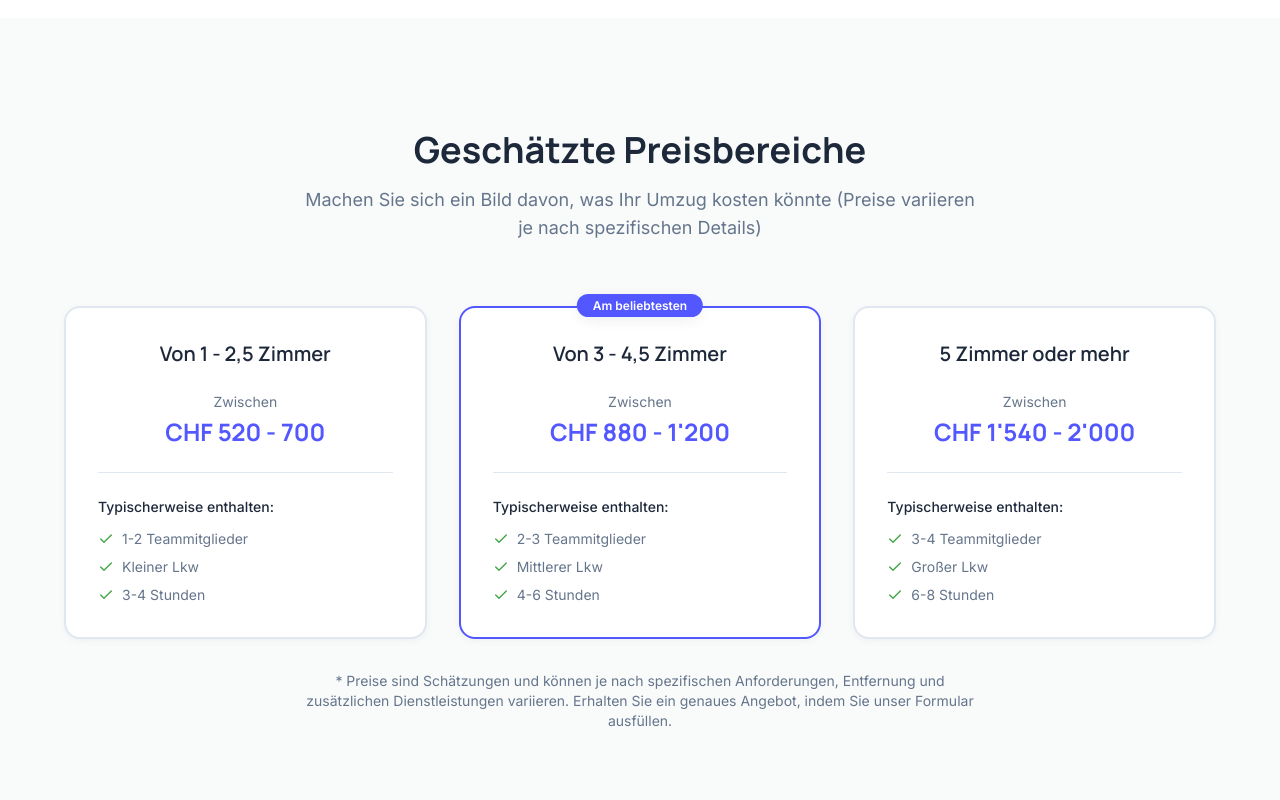
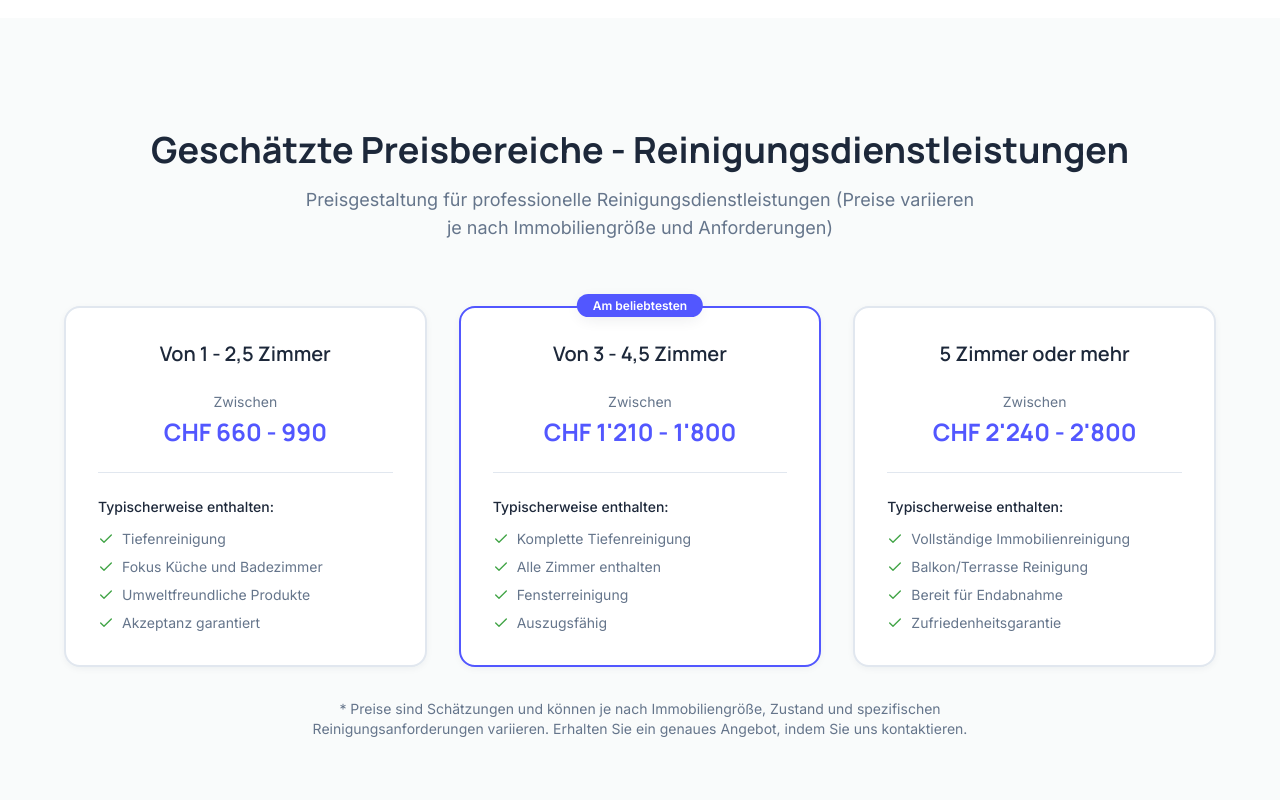
Before and after one commit to muhammed9295/multifagro-gmbh, a React (Vite) app: page /pricing in a window 1280 px wide. Shown: the part 1300-2100 px from the top of the page. Built offline with nearby package versions, Linux system fonts and the light colour scheme; the HTML template or start-up script is replaced by a standard one.

Commit message:
Added new cleaning pricing

```diff
--- a/src/locales/de/translation.json
+++ b/src/locales/de/translation.json
@@ -385,7 +385,7 @@
       }
     },
     "estimates": {
-      "title": "Geschätzte Preisbereiche",
+      "title": "Geschätzte Preisbereiche - Umzugsdienstleistungen",
       "subtitle": "Machen Sie sich ein Bild davon, was Ihr Umzug kosten könnte (Preise variieren je nach spezifischen Details)",
       "mostPopular": "Am beliebtesten",
       "localMove": "Lokaler Umzug",
@@ -410,6 +410,31 @@
           "local": "CHF 700 - 1,100",
           "distance": "CHF 1'540 - 2'000",
           "features": ["3-4 Teammitglieder", "Großer Lkw", "6-8 Stunden"]
+        }
+      }
+    },
+    "cleaningEstimates": {
+      "title": "Geschätzte Preisbereiche - Reinigungsdienstleistungen",
+      "subtitle": "Preisgestaltung für professionelle Reinigungsdienstleistungen (Preise variieren je nach Immobiliengröße und Anforderungen)",
+      "mostPopular": "Am beliebtesten",
+      "priceLabel": "Zwischen",
+      "typicallyIncludes": "Typischerweise enthalten:",
+      "disclaimer": "* Preise sind Schätzungen und können je nach Immobiliengröße, Zustand und spezifischen Reinigungsanforderungen variieren. Erhalten Sie ein genaues Angebot, indem Sie uns kontaktieren.",
+      "sizes": {
+        "studio": {
+          "title": "Von 1 - 2,5 Zimmer",
+          "price": "CHF 660 - 990",
+          "features": ["Tiefenreinigung", "Fokus Küche und Badezimmer", "Umweltfreundliche Produkte", "Akzeptanz garantiert"]
+        },
+        "twoBedroom": {
+          "title": "Von 3 - 4,5 Zimmer",
+          "price": "CHF 1'210 - 1'800",
+          "features": ["Komplette Tiefenreinigung", "Alle Zimmer enthalten", "Fensterreinigung", "Auszugsfähig"]
+        },
+        "threeFourBedroom": {
+          "title": "5 Zimmer oder mehr",
+          "price": "CHF 2'240 - 2'800",
+          "features": ["Vollständige Immobilienreinigung", "Balkon/Terrasse Reinigung", "Bereit für Endabnahme", "Zufriedenheitsgarantie"]
         }
       }
     },
--- a/src/locales/en/translation.json
+++ b/src/locales/en/translation.json
@@ -385,7 +385,7 @@
       }
     },
     "estimates": {
-      "title": "Estimated Price Ranges",
+      "title": "Estimated Price Ranges - Moving Services",
       "subtitle": "Get an idea of what your move might cost (prices vary by specific details)",
       "mostPopular": "Most Popular",
       "localMove": "Local Move",
@@ -410,6 +410,31 @@
           "local": "CHF 700 - 1,100",
           "distance": "CHF 1'540 - 2'000",
           "features": ["3-4 team members", "Large truck", "6-8 hours"]
+        }
+      }
+    },
+    "cleaningEstimates": {
+      "title": "Estimated Price Ranges - Cleaning Services",
+      "subtitle": "Professional cleaning services pricing (prices vary by property size and requirements)",
+      "mostPopular": "Most Popular",
+      "priceLabel": "Between",
+      "typicallyIncludes": "Typically includes:",
+      "disclaimer": "* Prices are estimates and may vary based on property size, condition, and specific cleaning requirements. Get an accurate quote by contacting us.",
+      "sizes": {
+        "studio": {
+          "title": "From 1 - 2.5 Room",
+          "price": "CHF 660 - 990",
+          "features": ["Deep cleaning", "Kitchen & bathroom focus", "Eco-friendly products", "Acceptance guaranteed"]
+        },
+        "twoBedroom": {
+          "title": "From 3 - 4.5 Room",
+          "price": "CHF 1'210 - 1'800",
+          "features": ["Complete deep cleaning", "All rooms included", "Window cleaning", "Move-out ready"]
+        },
+        "threeFourBedroom": {
+          "title": "5 Room or More",
+          "price": "CHF 2'240 - 2'800",
+          "features": ["Full property cleaning", "Balcony/terrace cleaning", "Final inspection ready", "Satisfaction guaranteed"]
         }
       }
     },
--- a/src/locales/fr/translation.json
+++ b/src/locales/fr/translation.json
@@ -385,7 +385,7 @@
       }
     },
     "estimates": {
-      "title": "Gammes de prix estimées",
+      "title": "Gammes de prix estimées - Services de déménagement",
       "subtitle": "Obtenez une idée de ce que pourrait coûter votre déménagement (les prix varient selon les détails spécifiques)",
       "mostPopular": "Le plus populaire",
       "localMove": "Déménagement local",
@@ -410,6 +410,31 @@
           "local": "CHF 700 - 1,100",
           "distance": "CHF 1'540 - 2'000",
           "features": ["3-4 membres d'équipe", "Grand camion", "6-8 heures"]
+        }
+      }
+    },
+    "cleaningEstimates": {
+      "title": "Gammes de prix estimées - Services de nettoyage",
+      "subtitle": "Tarification des services de nettoyage professionnel (les prix varient selon la taille du bien et les exigences)",
+      "mostPopular": "Le plus populaire",
+      "priceLabel": "Entre",
+      "typicallyIncludes": "Comprend généralement :",
+      "disclaimer": "* Les prix sont des estimations et peuvent varier selon la taille du bien, l'état et les exigences de nettoyage spécifiques. Obtenez un devis précis en nous contactant.",
+      "sizes": {
+        "studio": {
+          "title": "De 1 - 2,5 pièces",
+          "price": "CHF 660 - 990",
+          "features": ["Nettoyage approfondi", "Focus cuisine et salle de bain", "Produits écologiques", "Acceptation garantie"]
+        },
+        "twoBedroom": {
+          "title": "De 3 - 4,5 pièces",
+          "price": "CHF 1'210 - 1'800",
+          "features": ["Nettoyage approfondi complet", "Toutes les pièces incluses", "Nettoyage des fenêtres", "Prêt pour le départ"]
+        },
+        "threeFourBedroom": {
+          "title": "5 pièces ou plus",
+          "price": "CHF 2'240 - 2'800",
+          "features": ["Nettoyage complet du bien", "Nettoyage balcon/terrasse", "Prêt pour inspection finale", "Garantie de satisfaction"]
         }
       }
     },
--- a/src/locales/it/translation.json
+++ b/src/locales/it/translation.json
@@ -385,7 +385,7 @@
       }
     },
     "estimates": {
-      "title": "Fasce di prezzo stimate",
+      "title": "Fasce di prezzo stimate - Servizi di trasloco",
       "subtitle": "Fatti un'idea di quanto potrebbe costare il tuo trasloco (i prezzi variano in base ai dettagli specifici)",
       "mostPopular": "Più popolare",
       "localMove": "Trasloco locale",
@@ -410,6 +410,31 @@
           "local": "CHF 700 - 1,100",
           "distance": "CHF 1'540 - 2'000",
           "features": ["3-4 membri del team", "Grande camion", "6-8 ore"]
+        }
+      }
+    },
+    "cleaningEstimates": {
+      "title": "Fasce di prezzo stimate - Servizi di pulizia",
+      "subtitle": "Prezzi per servizi di pulizia professionale (i prezzi variano in base alle dimensioni della proprietà e ai requisiti)",
+      "mostPopular": "Più popolare",
+      "priceLabel": "Tra",
+      "typicallyIncludes": "Include tipicamente:",
+      "disclaimer": "* I prezzi sono stime e possono variare in base alle dimensioni della proprietà, alle condizioni e ai requisiti di pulizia specifici. Ottieni un preventivo accurato contattandoci.",
+      "sizes": {
+        "studio": {
+          "title": "Da 1 - 2,5 stanze",
+          "price": "CHF 660 - 990",
+          "features": ["Pulizia approfondita", "Focus su cucina e bagno", "Prodotti ecologici", "Accettazione garantita"]
+        },
+        "twoBedroom": {
+          "title": "Da 3 - 4,5 stanze",
+          "price": "CHF 1'210 - 1'800",
+          "features": ["Pulizia approfondita completa", "Tutte le stanze incluse", "Pulizia finestre", "Pronto per la partenza"]
+        },
+        "threeFourBedroom": {
+          "title": "5 stanze o più",
+          "price": "CHF 2'240 - 2'800",
+          "features": ["Pulizia completa della proprietà", "Pulizia balcone/terrazza", "Pronto per ispezione finale", "Garanzia di soddisfazione"]
         }
       }
     },
--- a/src/pages/Pricing.tsx
+++ b/src/pages/Pricing.tsx
@@ -48,6 +48,25 @@ const Pricing = () => {
       size: t("pricingPage.estimates.sizes.threeFourBedroom.title"),
       distance: t("pricingPage.estimates.sizes.threeFourBedroom.distance"),
       features: t("pricingPage.estimates.sizes.threeFourBedroom.features", { returnObjects: true }) as string[],
+    },
+  ];
+
+  const cleaningEstimates = [
+    {
+      size: t("pricingPage.cleaningEstimates.sizes.studio.title"),
+      price: t("pricingPage.cleaningEstimates.sizes.studio.price"),
+      features: t("pricingPage.cleaningEstimates.sizes.studio.features", { returnObjects: true }) as string[],
+    },
+    {
+      size: t("pricingPage.cleaningEstimates.sizes.twoBedroom.title"),
+      price: t("pricingPage.cleaningEstimates.sizes.twoBedroom.price"),
+      features: t("pricingPage.cleaningEstimates.sizes.twoBedroom.features", { returnObjects: true }) as string[],
+      popular: true,
+    },
+    {
+      size: t("pricingPage.cleaningEstimates.sizes.threeFourBedroom.title"),
+      price: t("pricingPage.cleaningEstimates.sizes.threeFourBedroom.price"),
+      features: t("pricingPage.cleaningEstimates.sizes.threeFourBedroom.features", { returnObjects: true }) as string[],
     },
   ];
 
@@ -125,8 +144,68 @@ const Pricing = () => {
           </div>
         </section>
 
-        {/* Price Estimates */}
+        {/* Price Estimates Cleaning */}
         <section className="py-20 lg:py-28 bg-secondary">
+          <div className="container mx-auto max-w-7xl px-4 sm:px-6 lg:px-8">
+            <div className="text-center mb-16">
+              <h2 className="text-3xl sm:text-4xl font-heading font-bold text-foreground mb-4">
+                {t("pricingPage.cleaningEstimates.title")}
+              </h2>
+              <p className="text-lg text-muted-foreground max-w-2xl mx-auto">
+                {t("pricingPage.cleaningEstimates.subtitle")}
+              </p>
+            </div>
+
+            <div className="grid md:grid-cols-3 gap-8 max-w-6xl mx-auto">
+              {cleaningEstimates.map((estimate, index) => (
+                <div
+                  key={index}
+                  className={`bg-background rounded-2xl p-8 shadow-soft border-2 transition-all duration-300 hover:shadow-medium hover-lift relative ${
+                    estimate.popular ? "border-primary" : "border-border"
+                  }`}
+                >
+                  {estimate.popular && (
+                    <div className="absolute -top-4 left-1/2 transform -translate-x-1/2">
+                      <span className="bg-primary text-primary-foreground text-xs font-semibold px-4 py-1 rounded-full shadow-medium">
+                        {t("pricingPage.cleaningEstimates.mostPopular")}
+                      </span>
+                    </div>
+                  )}
+
+                  <h3 className="text-xl font-heading font-semibold text-foreground mb-6 text-center">
+                    {estimate.size}
+                  </h3>
+
+                  <div className="space-y-4 mb-6">
+                    <div className="text-center">
+                      <p className="text-sm text-muted-foreground mb-1">{t("pricingPage.cleaningEstimates.priceLabel")}</p>
+                      <p className="text-2xl font-heading font-bold text-primary">{estimate.price}</p>
+                    </div>
+                  </div>
+
+                  <div className="pt-6 border-t border-border">
+                    <p className="text-sm font-medium text-foreground mb-3">{t("pricingPage.cleaningEstimates.typicallyIncludes")}</p>
+                    <ul className="space-y-2">
+                      {estimate.features.map((feature, idx) => (
+                        <li key={idx} className="flex items-center text-sm text-muted-foreground">
+                          <Check className="h-4 w-4 text-success mr-2 flex-shrink-0" />
+                          {feature}
+                        </li>
+                      ))}
+                    </ul>
+                  </div>
+                </div>
+              ))}
+            </div>
+
+            <p className="text-sm text-center text-muted-foreground mt-8 max-w-2xl mx-auto">
+              {t("pricingPage.cleaningEstimates.disclaimer")}
+            </p>
+          </div>
+        </section>
+
+        {/* Price Estimates Moving */}
+        <section className="py-20 lg:py-28 bg-background">
           <div className="container mx-auto max-w-7xl px-4 sm:px-6 lg:px-8">
             <div className="text-center mb-16">
               <h2 className="text-3xl sm:text-4xl font-heading font-bold text-foreground mb-4">
```
